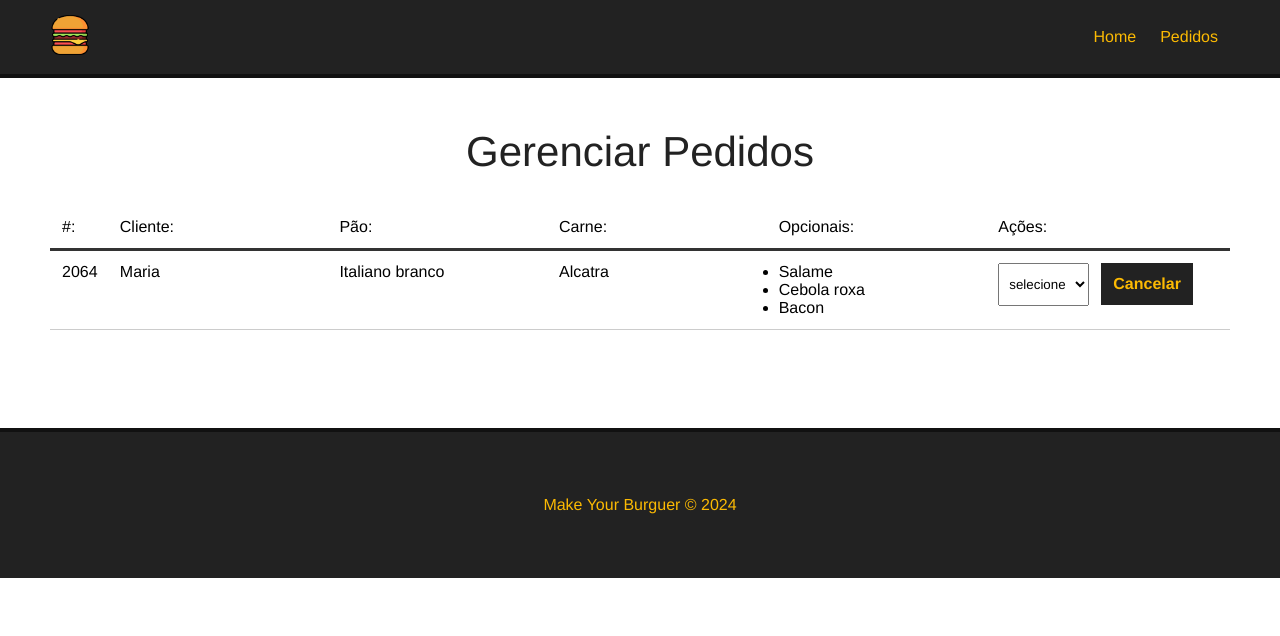
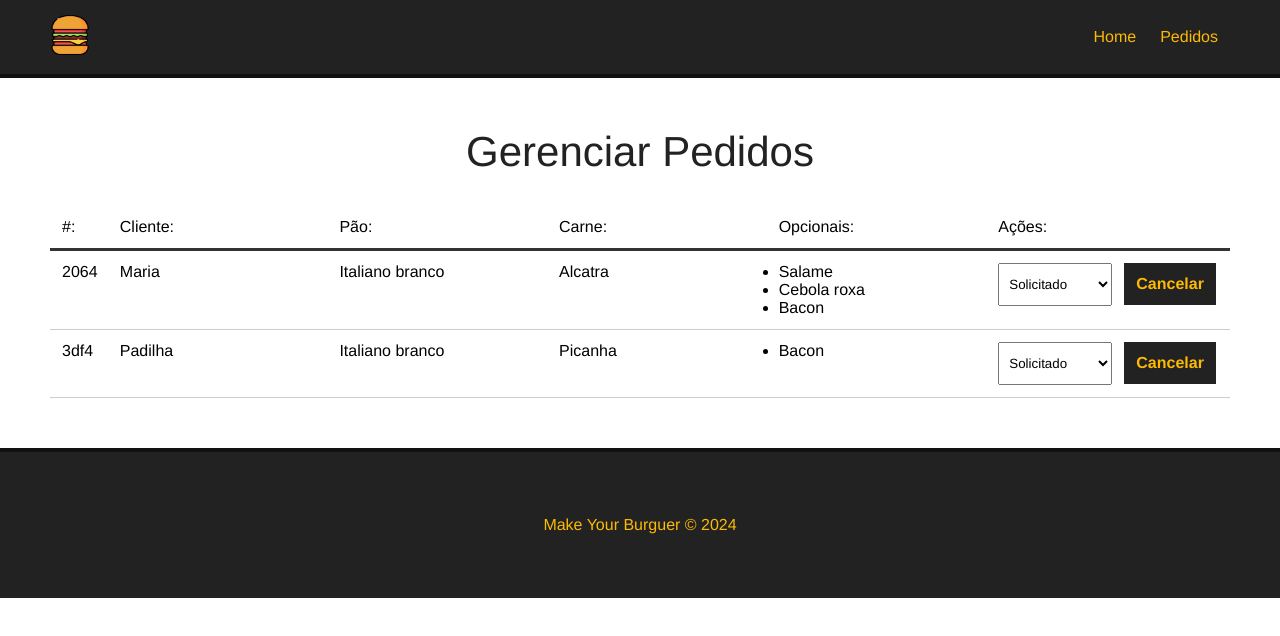
Before and after one commit to Maria-Padilha/Burguer, a Vue app: page /pedidos in a window 1280 px wide. Shown: the top 636 px of the page. Built offline with nearby package versions, Linux system fonts and the light colour scheme; data requests are answered from the project's data file.

Commit message:
pulling status from database

```diff
--- a/db/db.json
+++ b/db/db.json
@@ -89,6 +89,16 @@
         "Bacon"
       ],
       "status": "Solicitado"
+    },
+    {
+      "id": "3df4",
+      "nome": "Padilha",
+      "carne": "Picanha",
+      "pao": "Italiano branco",
+      "opcionais": [
+        "Bacon"
+      ],
+      "status": "Solicitado"
     }
   ]
 }
--- a/src/components/dashboard.vue
+++ b/src/components/dashboard.vue
@@ -24,7 +24,9 @@
                     </div>
                     <div>
                         <select name="status" class="status">
-                            <option value="">selecione</option>
+                            <option v-for="status in status_burger" :value="status.tipo" :selected="burger.status == status.tipo">
+                                {{ status.tipo }}
+                            </option>
                         </select>
                         <button class="delete-btn">Cancelar</button>
                     </div>
@@ -52,6 +54,12 @@
                 this.burgers = data;
 
                 // resgatar o status
+                this.getStatus();
+            },
+            async getStatus(){
+                const req = await fetch("http://localhost:3000/Status");
+                const data = await req.json();
+                this.status_burger = data;
             }
         },
         mounted(){
```
